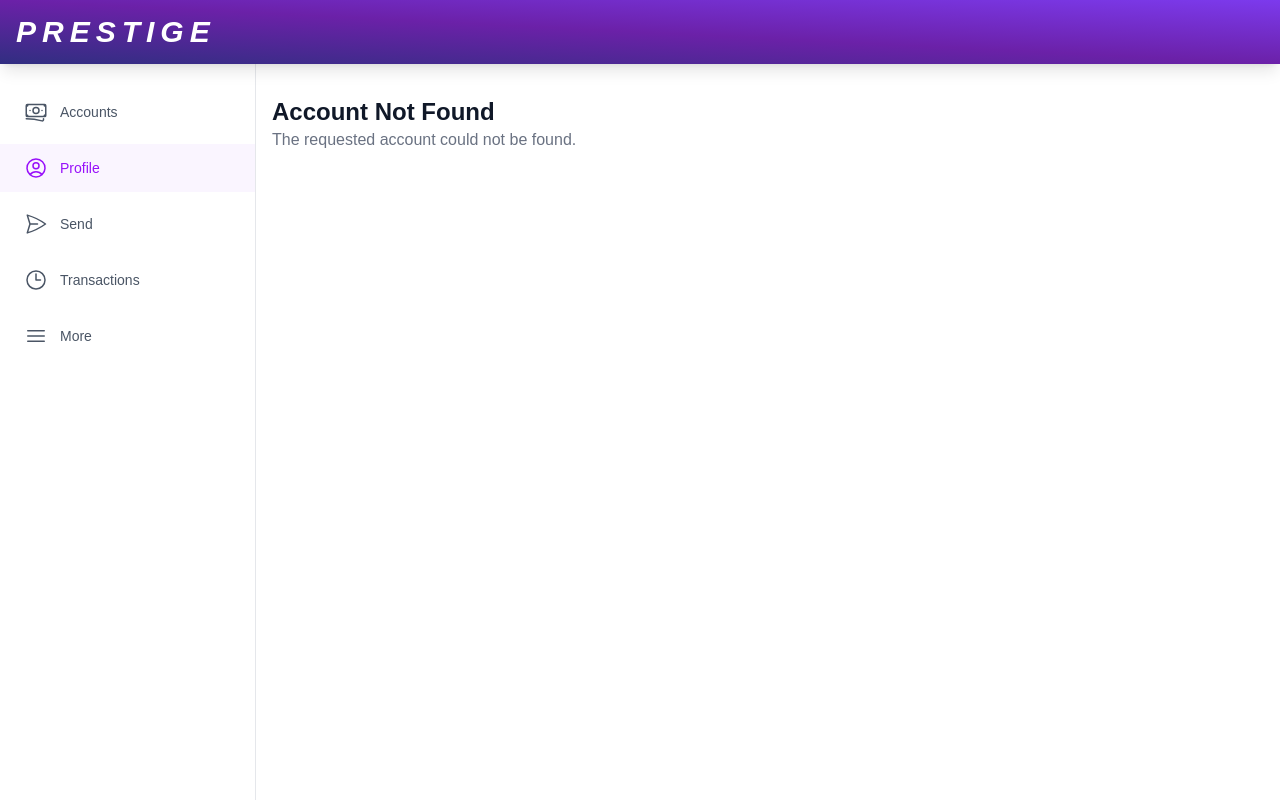
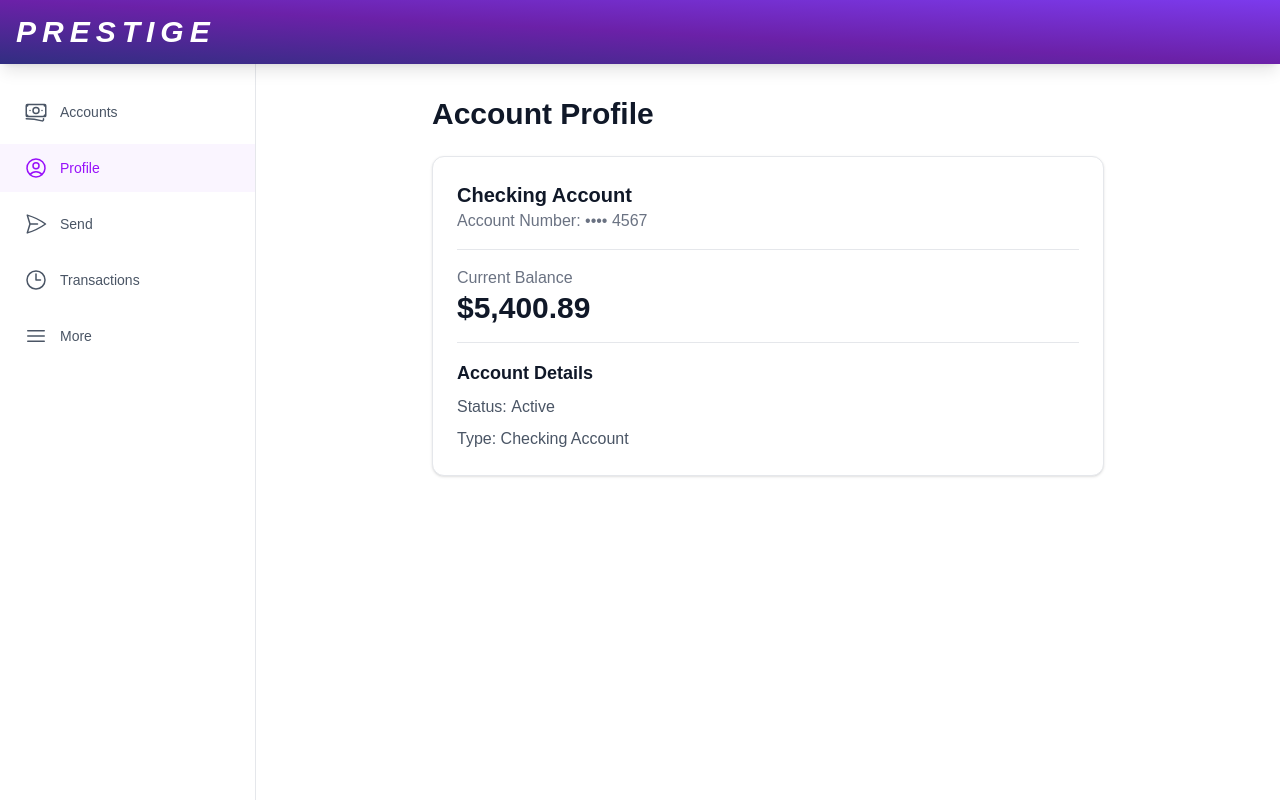
Before and after one commit to dgarcia1724/prestige-finance, a Next.js app: page /profile in a window 1280 px wide. Before the commit this address had no page. Built offline with nearby package versions, Linux system fonts and the light colour scheme; a web font is replaced by a local one.

Commit message:
first card is default card

```diff
--- a/src/app/profile/page.tsx
+++ b/src/app/profile/page.tsx
@@ -7,7 +7,10 @@ export default function ProfilePage() {
   const searchParams = useSearchParams();
   const accountId = searchParams.get("id");
 
-  const account = accounts.find((acc) => acc.id === accountId);
+  // If no account ID is provided, use the first account as default
+  const account = accountId
+    ? accounts.find((acc) => acc.id === accountId)
+    : accounts[0];
 
   if (!account) {
     return (
```
